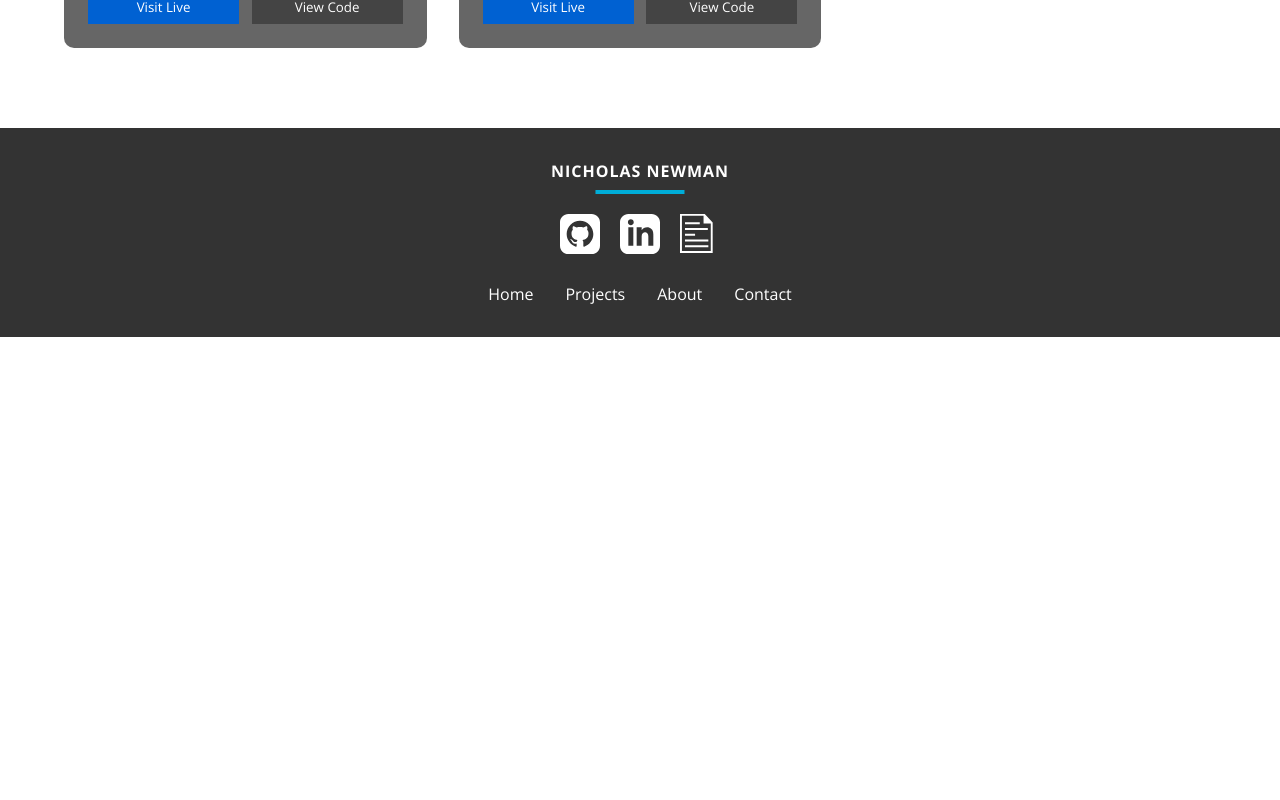
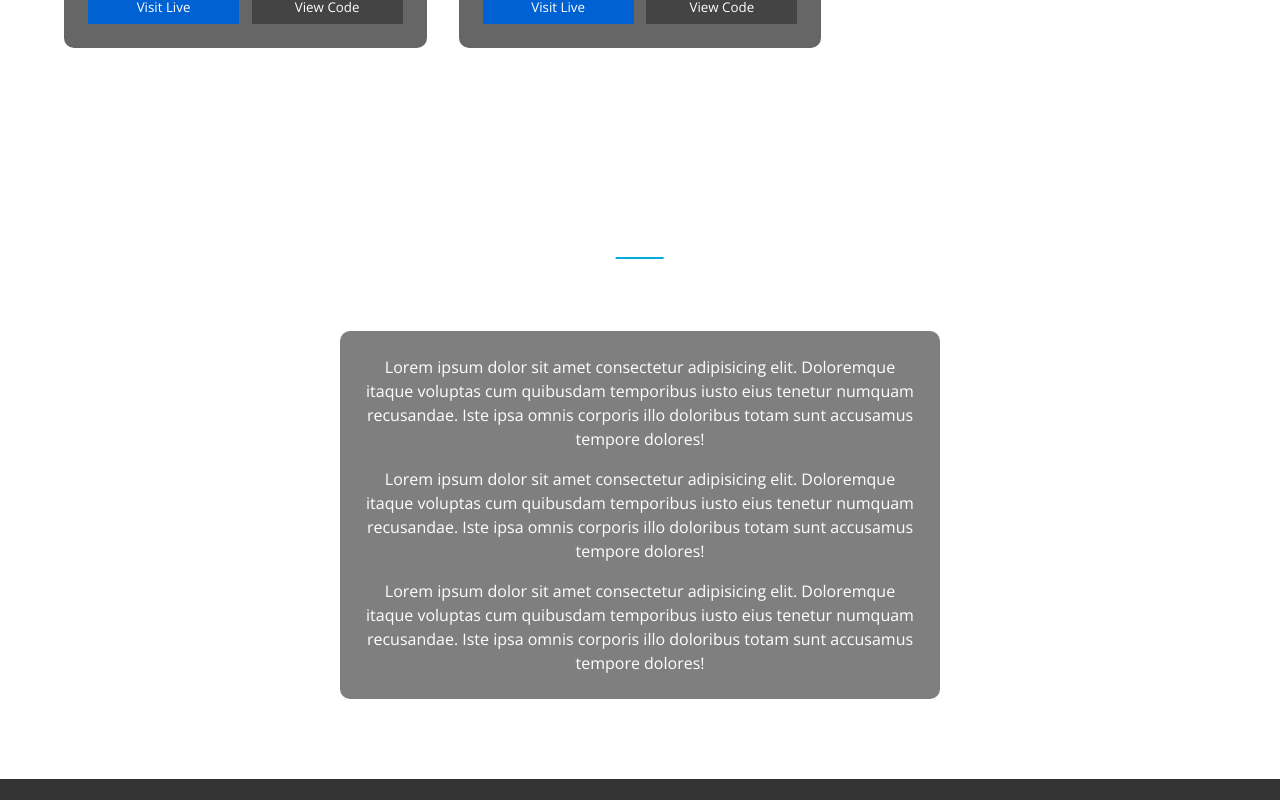
Before and after one commit to nicholas-newman1/portfolio-react, a React (Create React App) app: page / in a window 1280 px wide. Shown: the part 1500-2300 px from the top of the page. Before the commit the page ends 1837 px from the top, so only its background shows below. Built offline with nearby package versions, Linux system fonts and the light colour scheme.

Commit message:
added about section

```diff
--- a/src/index.css
+++ b/src/index.css
@@ -31,6 +31,7 @@
   left: 50%;
   transform: translateX(-50%);
   text-transform: uppercase;
+  margin-bottom: 5rem;
 }
 
 .section-heading::after {
--- /dev/null
+++ b/src/pages/HomePage/About/About.js
@@ -0,0 +1,32 @@
+import React from 'react';
+import './about.css';
+
+const About = () => {
+  return (
+    <section className='about'>
+      <h2 className='section-heading'>About</h2>
+      <div className='about__text-container'>
+        <p className='about__text'>
+          Lorem ipsum dolor sit amet consectetur adipisicing elit. Doloremque
+          itaque voluptas cum quibusdam temporibus iusto eius tenetur numquam
+          recusandae. Iste ipsa omnis corporis illo doloribus totam sunt
+          accusamus tempore dolores!
+        </p>
+        <p className='about__text'>
+          Lorem ipsum dolor sit amet consectetur adipisicing elit. Doloremque
+          itaque voluptas cum quibusdam temporibus iusto eius tenetur numquam
+          recusandae. Iste ipsa omnis corporis illo doloribus totam sunt
+          accusamus tempore dolores!
+        </p>
+        <p className='about__text'>
+          Lorem ipsum dolor sit amet consectetur adipisicing elit. Doloremque
+          itaque voluptas cum quibusdam temporibus iusto eius tenetur numquam
+          recusandae. Iste ipsa omnis corporis illo doloribus totam sunt
+          accusamus tempore dolores!
+        </p>
+      </div>
+    </section>
+  );
+};
+
+export default About;
--- /dev/null
+++ b/src/pages/HomePage/About/about.css
@@ -0,0 +1,21 @@
+.about {
+  padding: 5rem 0;
+}
+
+.about__text-container {
+  background: rgba(0, 0, 0, 0.5);
+  border-radius: 10px;
+  padding: 1.5rem;
+  max-width: 600px;
+  margin: 0 auto;
+}
+
+.about__text {
+  text-align: center;
+  color: white;
+  line-height: 1.5rem;
+}
+
+.about__text + .about__text {
+  margin-top: 1rem;
+}
--- a/src/pages/HomePage/HomePage.js
+++ b/src/pages/HomePage/HomePage.js
@@ -1,4 +1,5 @@
 import React from 'react';
+import About from './About/About';
 import Hero from './Hero/Hero';
 import './homePage.css';
 import Projects from './Projects/Projects';
@@ -8,6 +9,7 @@ const HomePage = () => {
     <div className='home'>
       <Hero />
       <Projects />
+      <About />
     </div>
   );
 };
--- a/src/pages/HomePage/Projects/Projects.js
+++ b/src/pages/HomePage/Projects/Projects.js
@@ -6,7 +6,7 @@ import './projects.css';
 const Projects = () => {
   return (
     <section className='projects'>
-      <h2 className='projects__heading section-heading'>Projects</h2>
+      <h2 className='section-heading'>Projects</h2>
       <ul className='projects__list'>
         {projects.map((project) => (
           <Project project={project} key={project.id} />
--- a/src/pages/HomePage/Projects/projects.css
+++ b/src/pages/HomePage/Projects/projects.css
@@ -1,9 +1,5 @@
 .projects {
-  margin: 5rem 0;
-}
-
-.projects__heading {
-  margin-bottom: 5rem;
+  padding: 5rem 0;
 }
 
 .projects__list {
```
Also changed, not shown: 1 other file (tests, documents, lock files or other folders).
